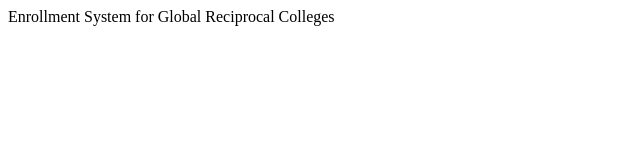
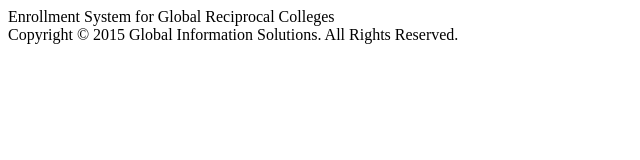
Before and after one commit to grcdevs/esystem, a plain HTML site: page index.html in a window 1280 px wide. Shown: the whole page, without its empty margins (0-640 px from the left). Drawn offline with Linux system fonts and the light colour scheme.

Commit message:
Added Footer

```diff
--- a/index.html
+++ b/index.html
@@ -7,5 +7,9 @@
 	<div class="container">
 		Enrollment System for Global Reciprocal Colleges
 	</div>
+
+	<div class="footer">
+		Copyright &copy 2015 Global Information Solutions. All Rights Reserved.
+	</div>
 </body>
 </html>
```
